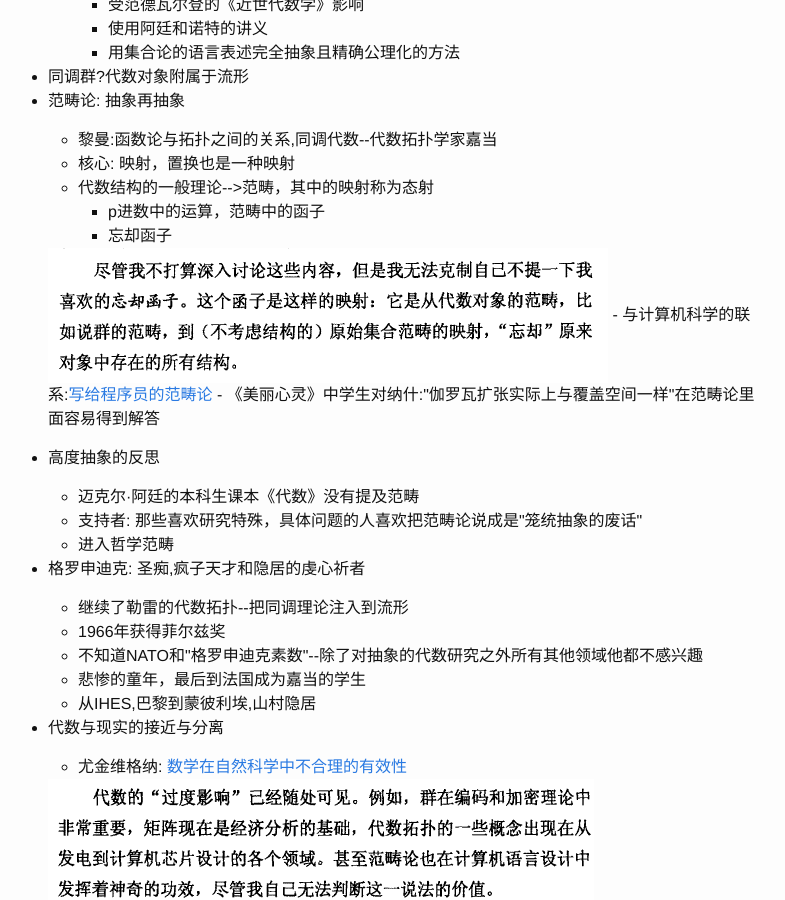
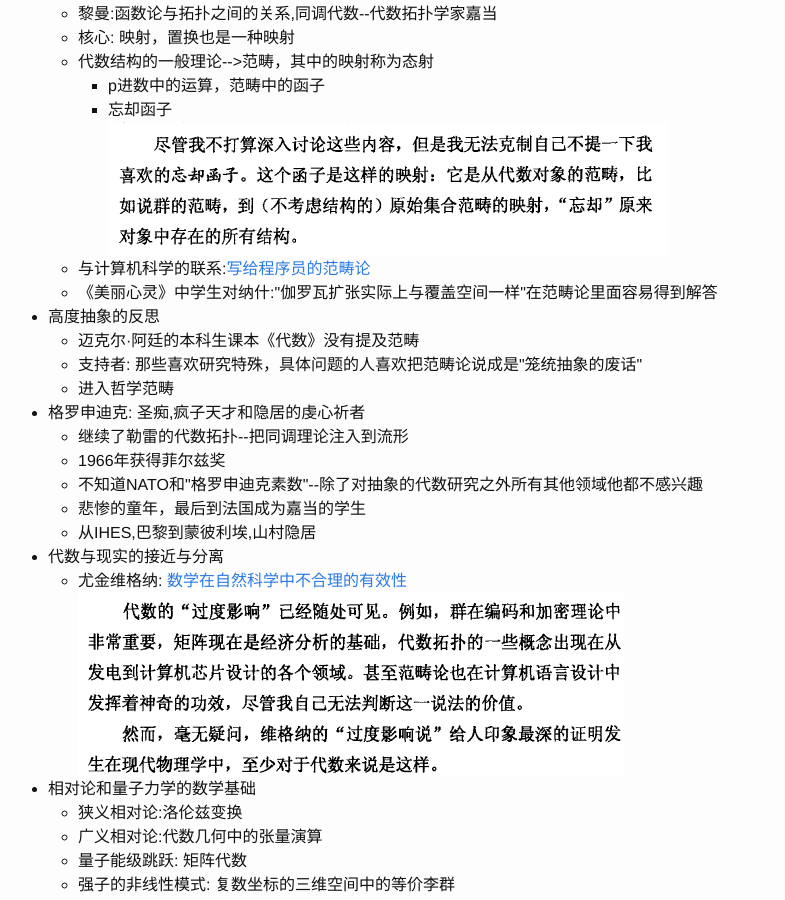
Before and after one commit to tao-guo/blog, a Jekyll site: the page docs/book/2017/07/08/book-algebra-history.html, which Jekyll copies as it is, in a window 1280 px wide and 900 px high, scrolled down 9708 px. Shown: the whole window, without its empty margins (252-1037 px from the left). Built offline with Jekyll 4.4.1, drawn with Linux system fonts in a browser that asks for light colours; Markdown is read by kramdown in place of the engine named in the settings; formulas are drawn with MathJax 3; some of the changed text lies outside the part shown.

Commit message:
Update books

```diff
--- a/docs/book/2017/07/08/book-algebra-history.html
+++ b/docs/book/2017/07/08/book-algebra-history.html
@@ -305,12 +305,13 @@
 <li>伯努利的难题
 
 <ul>
-<li>匿名的答案--&gt;看到了狮子的爪子</li>
-<li>微积分，泛算术，牛顿定理
-<code>
-任意n变量对称多项式可以用n变量初等对称多项式表示
-</code></li>
+<li>匿名的答案--&gt;看到了狮子的爪子--牛顿</li>
+<li>微积分，泛算术，牛顿定理</li>
 </ul></li>
+</ul>
+<div class="highlight"><pre><code class="language-" data-lang="">  任意n变量对称多项式可以用n变量初等对称多项式表示
+</code></pre></div>
+<ul>
 <li>很多成就似乎是从研究二项式开始的:
 
 <ul>
@@ -350,7 +351,7 @@
 <li>阿贝尔的证明里最开始就引用了这个定理</li>
 <li>18世纪最伟大的数学天才(高斯-19世纪)</li>
 </ul></li>
-<li><p>范德蒙的&quot;恒等置换&quot; </p>
+<li>范德蒙的&quot;恒等置换&quot;
 
 <ul>
 <li>超越但不及拉格朗日的置换有名</li>
@@ -365,33 +366,32 @@
 <li>U,V置换,６种可能结果</li>
 </ul></li>
 </ul></li>
-<li><p>拉格朗日</p>
+<li>拉格朗日
 
 <ul>
 <li>“关于方程代数解的思考”</li>
 <li>“预解方程”TODO:??</li>
 <li>拉格朗日定理: 多项式取值的个数整除于n!</li>
 </ul></li>
-<li><p>保罗·拉菲尼的冗长证明</p>
+<li>保罗·拉菲尼的冗长证明
 
 <ul>
 <li>引发了柯西的复合置换思想</li>
 </ul></li>
-<li><p>阿贝尔的不可能之证明</p>
+<li>阿贝尔的不可能之证明
 
 <ul>
 <li>用到了欧拉，拉格朗日和柯西的置换</li>
 <li>利用反证求得</li>
-<li>\(y^5-ay^4+by^3-cy^2+dy-e=0\)</li>
-</ul>
-
-<p><img src="/blog/img/abel-proof.png" alt="Abel&#39;s proof"></p></li>
-<li><p>1815柯西的复合置换</p>
+<li>\(y^5-ay^4+by^3-cy^2+dy-e=0\)
+<img src="/blog/img/abel-proof.png" alt="Abel&#39;s proof"></li>
+</ul></li>
+<li>1815柯西的复合置换
 
 <ul>
 <li><a href="http://nonagon.org/ExLibris/cauchy-permutations-origin-group-theory">原始论文</a></li>
 </ul></li>
-<li><p>19世纪中间的五十年，发现了群,环，域，向量空间，矩阵，布尔代数</p></li>
+<li>19世纪中间的五十年，发现了群,环，域，向量空间，矩阵，布尔代数</li>
 </ul>
 
 <h3>数学知识 向量空间与代数</h3>
@@ -574,32 +574,31 @@
 <h3>第14章 无所不在的代数</h3>
 
 <ul>
-<li><p>代数拓扑</p>
+<li>代数拓扑
 
 <ul>
 <li>数学分析与组合的矛盾</li>
 <li>布劳威尔不动点定理
 
 <ul>
-<li>直觉认知论,同时也受限于自己的哲学</li>
+<li>直觉认知论,同时也受限于自己的哲学
+<img src="/blog/img/ins.png" alt="直觉认知论"></li>
 </ul></li>
-</ul>
-
-<p><img src="/blog/img/ins.png" alt="直觉认知论"></p></li>
-<li><p>代数数论</p>
+</ul></li>
+<li>代数数论
 
 <ul>
 <li>代数数</li>
 <li>群论，椭圆函数</li>
 <li>p进数</li>
 </ul></li>
-<li><p>代数几何</p>
+<li>代数几何
 
 <ul>
 <li>提升几何的抽象度</li>
 <li>希尔伯特对几何的公理化</li>
 </ul></li>
-<li><p>俄国几何学家</p>
+<li>俄国几何学家
 
 <ul>
 <li>莱夫谢茨: 代数拓扑(鱼叉)-&gt;代数几何(鲸鱼)</li>
@@ -607,12 +606,11 @@
 
 <ul>
 <li>韦伊: 利用希尔伯特和诺特的抽象代数重新研究代数几何</li>
-<li>现代数论代数化的基础，费马大定理的证明基础</li>
+<li>现代数论代数化的基础，费马大定理的证明基础
+<img src="/blog/img/19cent.png" alt="19世纪"></li>
 </ul></li>
 </ul></li>
 </ul>
-
-<p><img src="/blog/img/19cent.png" alt="19世纪"></p>
 
 <h3>第15章 从泛算术到泛代数</h3>
 
@@ -636,7 +634,7 @@
 </ul></li>
 </ul></li>
 <li>同调群?代数对象附属于流形</li>
-<li><p>范畴论: 抽象再抽象</p>
+<li>范畴论: 抽象再抽象
 
 <ul>
 <li>黎曼:函数论与拓扑之间的关系,同调代数--代数拓扑学家嘉当</li>
@@ -645,21 +643,20 @@
 
 <ul>
 <li>p进数中的运算，范畴中的函子</li>
-<li>忘却函子</li>
+<li>忘却函子<br>
+<img src="/blog/img/forgetful-functor.png" alt="忘却函子"></li>
 </ul></li>
-</ul>
-
-<p><img src="/blog/img/forgetful-functor.png" alt="忘却函子">
-- 与计算机科学的联系:<a href="https://bartoszmilewski.com/2014/10/28/category-theory-for-programmers-the-preface/">写给程序员的范畴论</a>
-- 《美丽心灵》中学生对纳什:&quot;伽罗瓦扩张实际上与覆盖空间一样&quot;在范畴论里面容易得到解答</p></li>
-<li><p>高度抽象的反思</p>
+<li>与计算机科学的联系:<a href="https://bartoszmilewski.com/2014/10/28/category-theory-for-programmers-the-preface/">写给程序员的范畴论</a></li>
+<li>《美丽心灵》中学生对纳什:&quot;伽罗瓦扩张实际上与覆盖空间一样&quot;在范畴论里面容易得到解答</li>
+</ul></li>
+<li>高度抽象的反思
 
 <ul>
 <li>迈克尔·阿廷的本科生课本《代数》没有提及范畴</li>
 <li>支持者: 那些喜欢研究特殊，具体问题的人喜欢把范畴论说成是&quot;笼统抽象的废话&quot;</li>
 <li>进入哲学范畴</li>
 </ul></li>
-<li><p>格罗申迪克: 圣痴,疯子天才和隐居的虔心祈者</p>
+<li>格罗申迪克: 圣痴,疯子天才和隐居的虔心祈者
 
 <ul>
 <li>继续了勒雷的代数拓扑--把同调理论注入到流形</li>
@@ -668,27 +665,22 @@
 <li>悲惨的童年，最后到法国成为嘉当的学生</li>
 <li>从IHES,巴黎到蒙彼利埃,山村隐居</li>
 </ul></li>
-<li><p>代数与现实的接近与分离</p>
+<li>代数与现实的接近与分离
 
 <ul>
-<li>尤金维格纳: <a href="http://chuansong.me/n/1471990046429">数学在自然科学中不合理的有效性</a></li>
-</ul>
-
-<p><img src="/blog/img/inf.png" alt="代数影响力"></p></li>
-<li><p>相对论和量子力学的数学基础</p>
+<li>尤金维格纳: <a href="http://chuansong.me/n/1471990046429">数学在自然科学中不合理的有效性</a>
+<img src="/blog/img/inf.png" alt="代数影响力"></li>
+</ul></li>
+<li>相对论和量子力学的数学基础
 
 <ul>
 <li>狭义相对论:洛伦兹变换</li>
 <li>广义相对论:代数几何中的张量演算</li>
 <li>量子能级跳跃: 矩阵代数</li>
 <li>强子的非线性模式: 复数坐标的三维空间中的等价李群</li>
-<li>弦论: 卡拉比-邱流形1977-黎曼曲线-六维空间</li>
+<li>弦论: 卡拉比-邱流形1977-黎曼曲线-六维空间
+<img src="/blog/img/merge.png" alt="代数融合"></li>
 </ul></li>
-</ul>
-
-<p><img src="/blog/img/merge.png" alt="代数融合"></p>
-
-<ul>
 <li>代数与几何的统一
 
 <ul>
```
Also changed, not shown: _posts/2017-07-08-book-algebra-history.md (+4 -13 lines), docs/feed.xml (+41 -49 lines).
